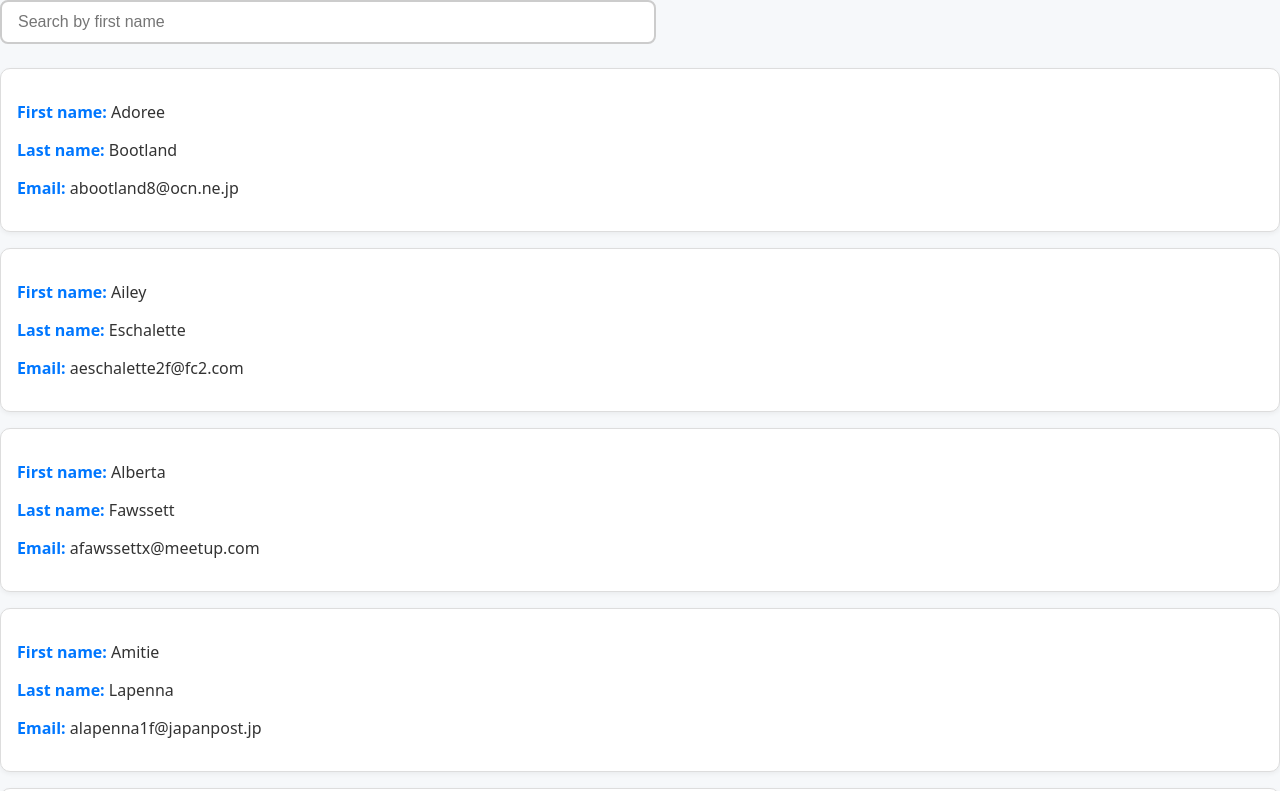
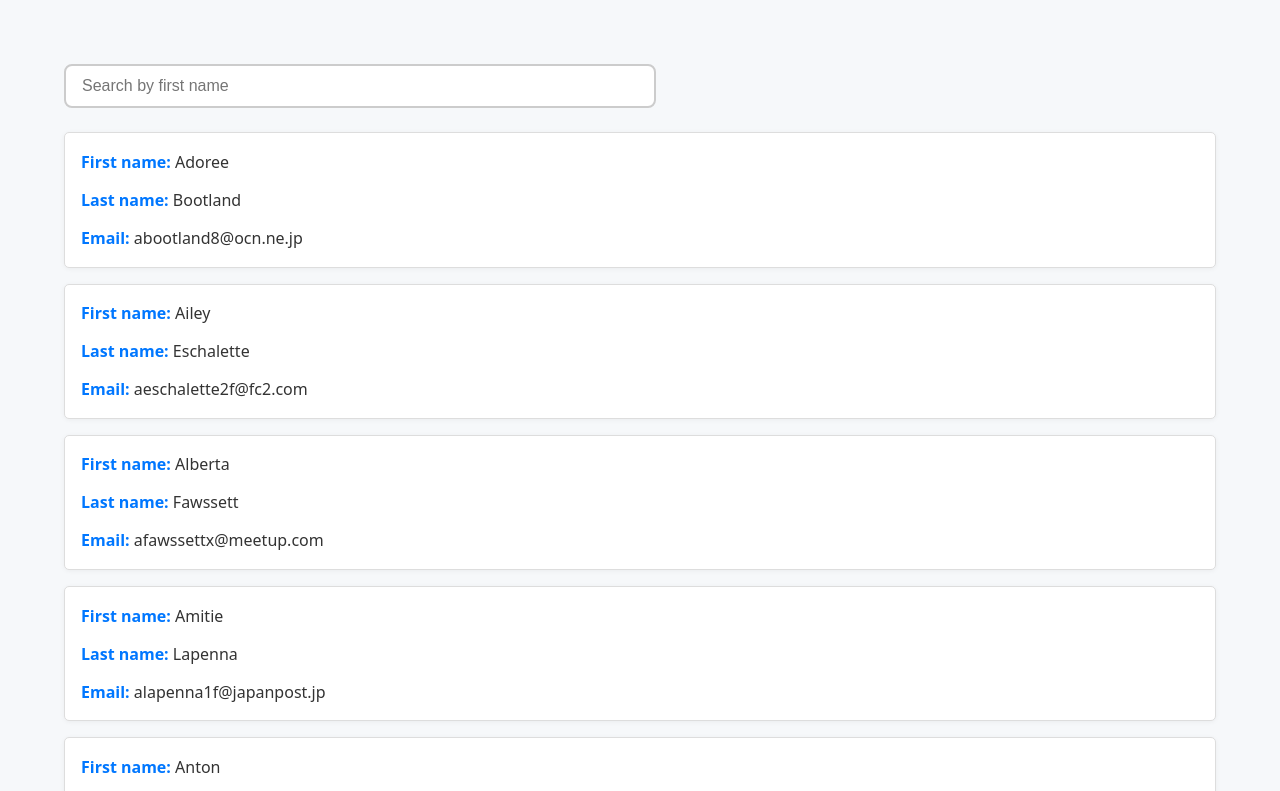
Before and after one commit to mjaow1233/gruppuppgift-javascript, a website: page index.html in a window 1280 px wide. Shown: the top 791 px of the page. Drawn offline with Linux system fonts and the light colour scheme.

Commit message:
ändrat lite padding

```diff
--- a/style.css
+++ b/style.css
@@ -2,7 +2,7 @@ body {
   font-family: system-ui, sans-serif;
   background: #f6f8fa;
   color: #333;
-  margin: 0;
+  margin: 5%;
   padding: 0;
 }
 
@@ -16,7 +16,7 @@ footer {
 
 .container {
   max-width: 700px;
-  margin: 2rem auto;
+  margin: 1rem auto;
   padding: 0 1rem;
 }
 
@@ -39,11 +39,12 @@ footer {
 
 .person {
   background: white;
-  padding: 1rem;
+  padding: 0.1rem 1rem 0.1rem 1rem;
+
   border: 1px solid #ddd;
-  border-radius: 10px;
+  border-radius: 5px;
   margin-bottom: 1rem;
-  box-shadow: 0 2px 5px rgba(0, 0, 0, 0.05);
+  box-shadow: 0 1px 5px rgba(0, 0, 0, 0.05);
 }
 
 .person b {
```
